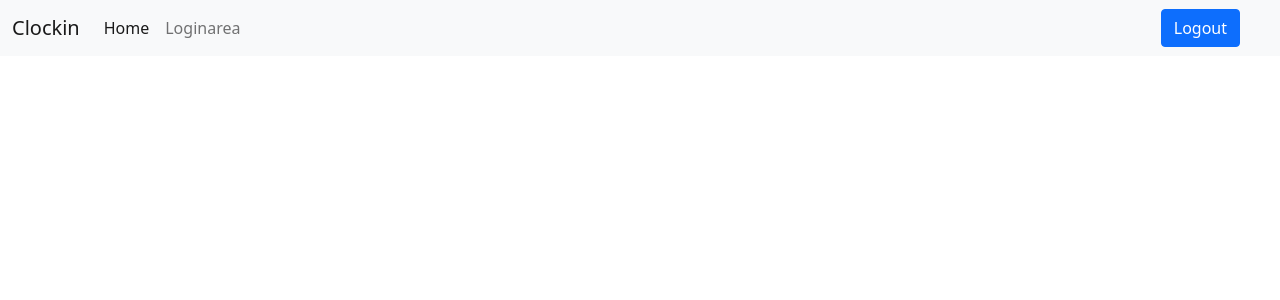
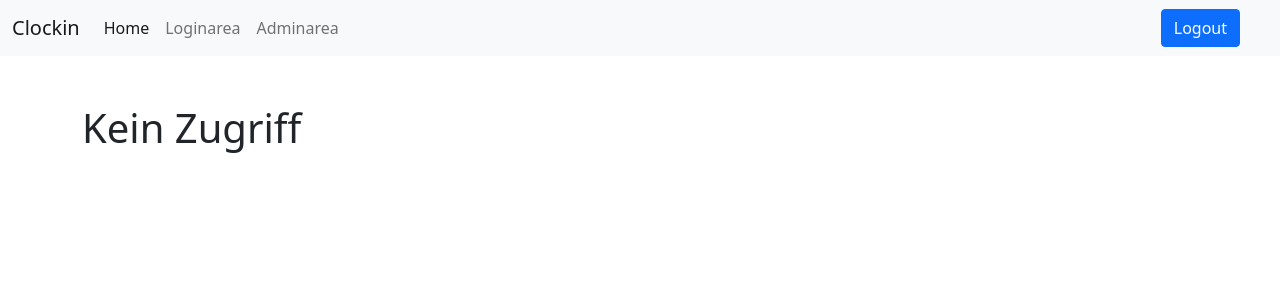
Before and after one commit to mstoelting89/clockin_frontend, a Vue app: page /401 in a window 1280 px wide. Shown: the top 300 px of the page. Built offline with nearby package versions, Linux system fonts and the light colour scheme; sample sign-in values are in the browser's storage.

Commit message:
- add admin area - add user role differentiation

```diff
--- a/src/components/Navbar.vue
+++ b/src/components/Navbar.vue
@@ -11,13 +11,14 @@
             <router-link to="/" class="nav-link active">Home</router-link>
           </li>
           <li class="nav-item" v-if="checkLogin">
-            <router-link to="/loginarea" class="nav-link">Loginarea</router-link>
+            <router-link to="/user/loginarea" class="nav-link">Loginarea</router-link>
+          </li>
+          <li class="nav-item" v-if="checkLogin">
+            <router-link to="/admin" class="nav-link">Adminarea</router-link>
           </li>
         </ul>
         <form class="container-fluid justify-content-end d-flex">
-          <button class="btn btn-primary me-3" v-if="!checkLogin">
-            <router-link to="/register">Registrieren</router-link>
-          </button>
+
           <div class="login-btn" >
             <button class="btn btn-primary me-3"  v-if="!checkLogin">
               <router-link to="/login">Login</router-link>
--- a/src/router/index.js
+++ b/src/router/index.js
@@ -3,6 +3,9 @@ import Home from '../views/Home.vue'
 import Register from "@/views/Register";
 import Login from "@/views/Login";
 import LoginArea from "@/views/LoginArea";
+import Unauthorized from "@/views/Unauthorized";
+import AdminVerwaltung from "@/views/AdminVerwaltung";
+import AdminMain from "@/views/AdminMain";
 
 const routes = [
   {
@@ -11,19 +14,49 @@ const routes = [
     component: Home
   },
   {
-    path: '/register',
-    name: 'Register',
-    component: Register
-  },
-  {
     path: '/login',
     name: 'Login',
     component: Login
   },
   {
-    path: '/loginarea',
+    path: '/:user+',
+    beforeEnter: () => {
+      console.log("Foo");
+    }
+  },
+  {
+    path: '/user/loginarea',
     name: 'LoginArea',
     component: LoginArea
+  },
+  {
+    path: '/401',
+    name: 'Unauthorized',
+    component: Unauthorized
+  },
+  {
+    path: '/admin/',
+    component: AdminMain,
+    beforeEnter: (to, from, next) => {
+      const userRole = localStorage.getItem('userRole');
+      if (userRole !== "ROLE_ADMIN") {
+        next('/401');
+      } else {
+        next();
+      }
+    },
+    children:[
+      {
+        path: 'register',
+        name: 'AdminRegister',
+        component: Register,
+      },
+      {
+        path: 'administration',
+        name: 'AdminVerwaltung',
+        component: AdminVerwaltung,
+      }
+    ]
   }
 ]
 
@@ -35,8 +68,8 @@ const router = createRouter({
 router.beforeEach((to, from, next) => {
   const token = localStorage.getItem('token');
   if (token && to.path === '/login') {
-    next('/loginarea')
-  } else if (!token && to.path !== '/login' && to.path !== '/register' && to.path !== '/') {
+    next('/user/loginarea')
+  } else if (!token && to.path !== '/login' && to.path !== '/') {
     next('/login');
   } else {
     next();
--- a/src/store/modules/auth/actions.js
+++ b/src/store/modules/auth/actions.js
@@ -23,6 +23,12 @@ export const actions = {
 
         return axios.post("http://localhost:8886/api/v1/login", data, header)
             .then((response) => {
+                const userRoles = [];
+                response.data.role.forEach((role) => {
+                    userRoles.push(role.authority);
+                });
+
+                localStorage.setItem('userRole', userRoles);
                 localStorage.setItem('token', response.data.token);
                 commit('SET_TOKEN', response.data.token);
                 commit('LOGGED_IN')
--- a/src/store/modules/auth/mutations.js
+++ b/src/store/modules/auth/mutations.js
@@ -1,6 +1,6 @@
 export const mutations = {
-    SET_TOKEN (state, token) {
-        state.token = token;
+    SET_TOKEN (state, payload) {
+        state.token = payload;
     },
     LOGGED_IN(state) {
         state.loggedIn = true
--- /dev/null
+++ b/src/views/AdminMain.vue
@@ -0,0 +1,22 @@
+<template>
+  <div class="admin-area">
+    <h1>Dies ist der Adminbereich</h1>
+    <button class="btn btn-primary me-3">
+      <router-link to="/admin/administration" class="nav-link">Verwaltung</router-link>
+    </button>
+    <button class="btn btn-primary me-3">
+      <router-link to="/admin/register" class="nav-link">Nutzer registrieren</router-link>
+    </button>
+    <router-view></router-view>
+  </div>
+</template>
+
+<script>
+export default {
+  name: "AdminMain"
+}
+</script>
+
+<style scoped>
+
+</style>
--- /dev/null
+++ b/src/views/AdminVerwaltung.vue
@@ -0,0 +1,15 @@
+<template>
+  <div class="admin-area">
+    <h3>Dies ist der Verwaltungsbereich</h3>
+  </div>
+</template>
+
+<script>
+export default {
+  name: "AdminVerwaltung"
+}
+</script>
+
+<style scoped>
+
+</style>
--- a/src/views/Login.vue
+++ b/src/views/Login.vue
@@ -46,7 +46,7 @@ export default {
       this.$store
           .dispatch("login", {email, password})
           .then(() => {
-            this.$router.push('/loginarea');
+            this.$router.push('/user/loginarea');
           })
     }
   }
--- /dev/null
+++ b/src/views/Unauthorized.vue
@@ -0,0 +1,15 @@
+<template>
+  <div class="unauthorized">
+    <h1>Kein Zugriff</h1>
+  </div>
+</template>
+
+<script>
+export default {
+  name: "Unauthorized"
+}
+</script>
+
+<style scoped>
+
+</style>
```
Also changed, not shown: src/views/AdminRegister.vue (added, +18 -0 lines).
